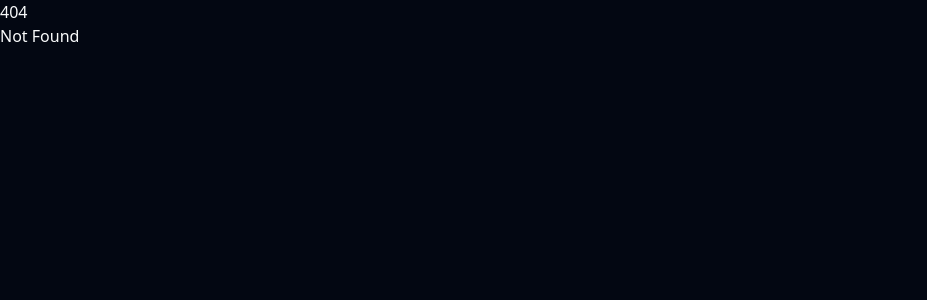
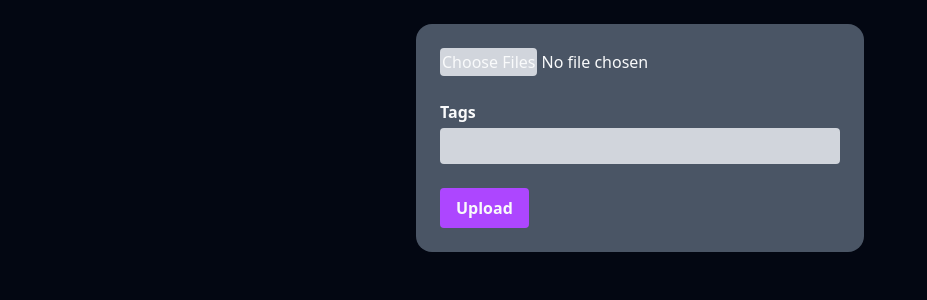
Before and after one commit to blubywaff/ftag, a SvelteKit app in the folder frontend/: page /upload in a window 1280 px wide. Before the commit this address had no page. Shown: the top 300 px of the page, without its empty margins (0-927 px from the left). Built offline with nearby package versions, Linux system fonts and the light colour scheme.

Commit message:
add upload page

```diff
--- a/frontend/src/routes/+layout.ts
+++ b/frontend/src/routes/+layout.ts
@@ -1,2 +1,3 @@
 export const prerender = true;
+export const trailingSlash = 'always';
 // export const ssr = false;
--- /dev/null
+++ b/frontend/src/routes/upload/+page.svelte
@@ -0,0 +1,46 @@
+<script lang="ts">
+	let form: HTMLFormElement | undefined = $state();
+
+	async function onsave() {
+		await fetch(`/api/upload`, {
+			method: 'POST',
+			body: new FormData(form)
+		});
+		location.pathname = '/public/query';
+	}
+</script>
+
+<div class="mt-6 flex w-full justify-center">
+	<form
+		bind:this={form}
+		method="post"
+		enctype="multipart/form-data"
+		class="w-full max-w-md rounded-2xl bg-gray-600 p-6"
+	>
+		<input
+			type="file"
+			name="uploadfile"
+			multiple
+			class="mb-6 file:rounded file:border-2 file:border-gray-300 file:bg-gray-300 file:hover:border-gray-200 file:hover:bg-gray-200 focus:outline-none file:focus:border-purple-500"
+		/>
+		<div class="mb-6">
+			<label for="tags" class="mb-1 block pr-4 font-bold">Tags</label>
+			<input
+				type="text"
+				name="tags"
+				id="tags"
+				class="w-full rounded border-2 border-gray-300 bg-gray-300 px-2 py-1 text-gray-950 focus:border-purple-500 focus:bg-gray-50 focus:outline-none"
+			/>
+		</div>
+		<input
+			type="submit"
+			value="Upload"
+			onclick={async (e) => {
+				e.preventDefault();
+				await onsave();
+				return false;
+			}}
+			class="rounded bg-purple-500 px-4 py-2 font-bold hover:bg-purple-400"
+		/>
+	</form>
+</div>
```
Also changed, not shown: 1 other file (tests, documents, lock files or other folders).
